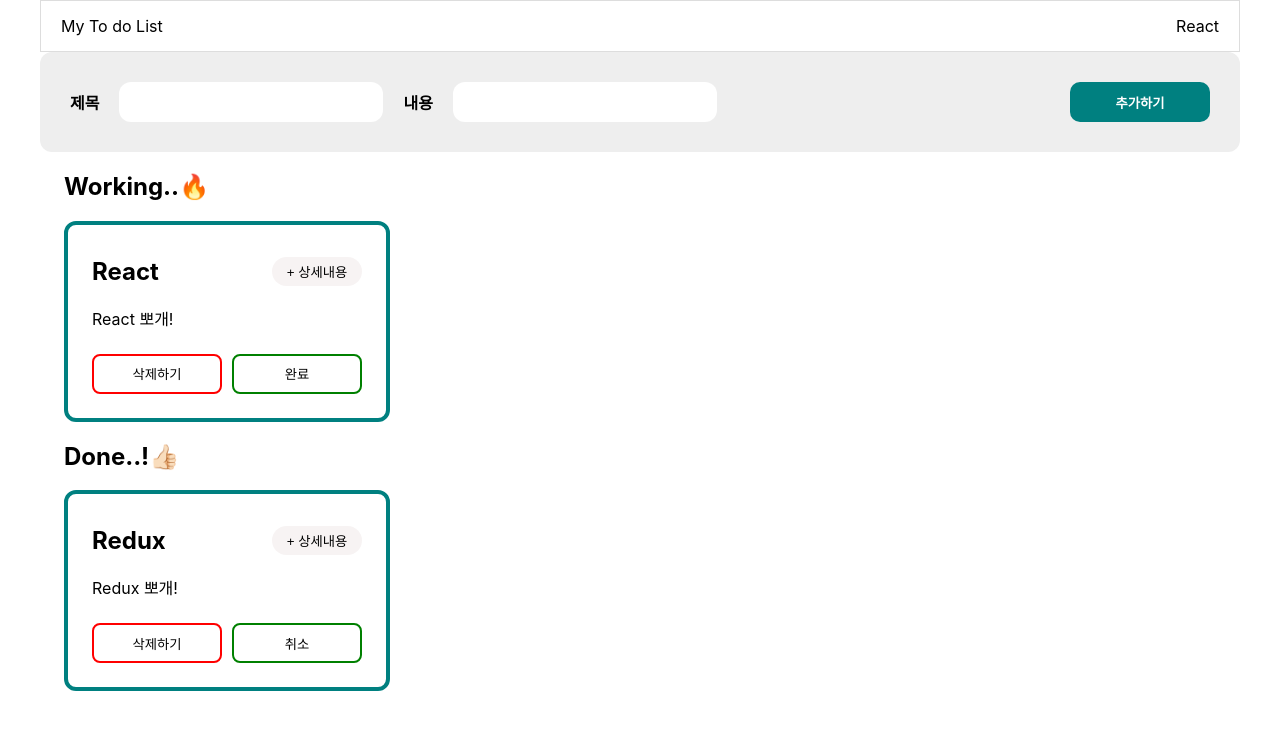
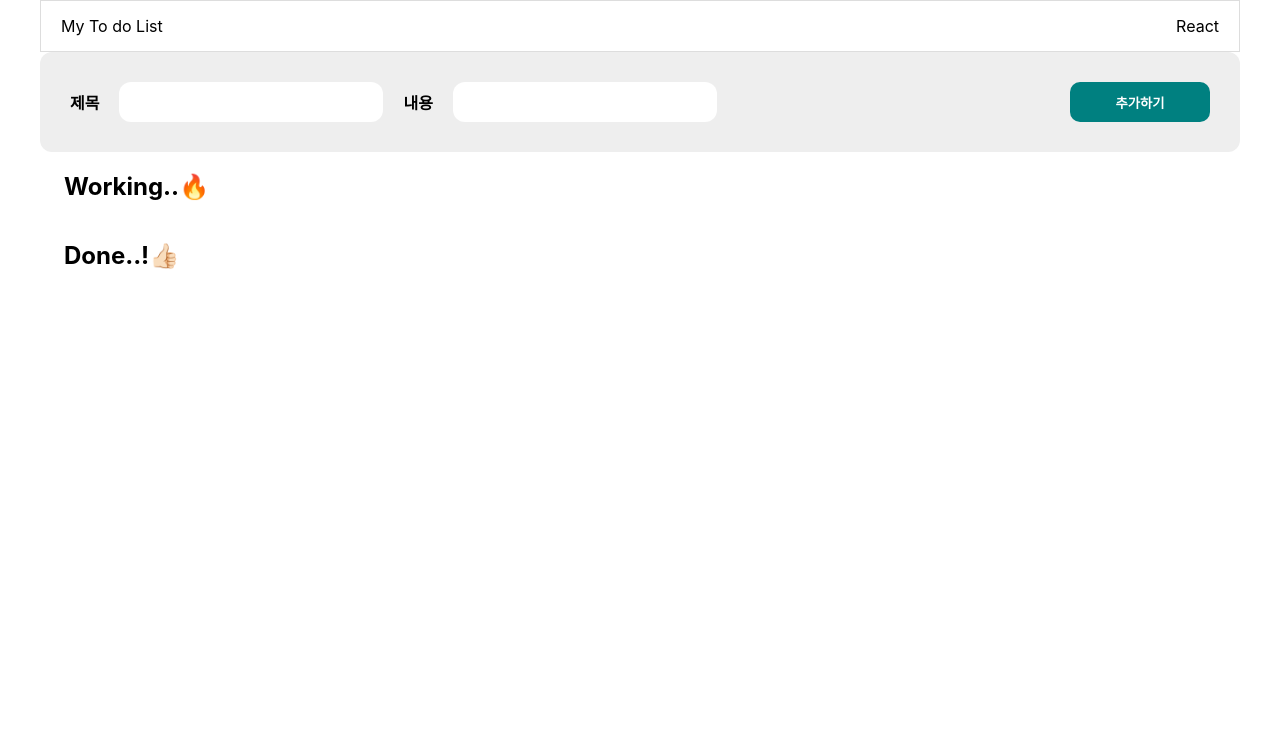
Before and after one commit to NickYOOO/TodoList.ver2, a React (Create React App) app: page / in a window 1280 px wide. Shown: the top 730 px of the page. Built offline with nearby package versions, Linux system fonts and the light colour scheme.

Commit message:
Feat: localstorage 연결

```diff
--- a/src/components/Form.jsx
+++ b/src/components/Form.jsx
@@ -1,6 +1,6 @@
 import React, { useState, useRef } from 'react';
 import styled from "styled-components";
-import { useDispatch } from "react-redux";
+import { useDispatch, useSelector } from "react-redux";
 import { addTodo } from "../redux/modules/todos";
 
 function Form() {
@@ -10,11 +10,9 @@ function Form() {
   // input을 통해 들어오는 값을 받는 state
   const initialState = { id: 0, title: "", body: "", isDone: false }
   const [inputToDo, setInputToDo] = useState(initialState)
-
+  const todoStore = useSelector((state) => state.todos.dataTodos); //store 연결확인
   // id값 주기
   const nextId = useRef(3);
-
-
 
   const onChangeHandler = (e) => {
     const { value, name } = e.target
@@ -25,7 +23,7 @@ function Form() {
     e.preventDefault();
     nextId.current++; //submit 버튼을 누를 때 아이디 값을 하나씩 증가시킴
     //dispatch에 액션을 담아서 리듀서로 보낸다. 여기서 보낸 값이 액션객체의 payload에 들어감
-    dispatch(addTodo({ ...inputToDo }));
+    dispatch(addTodo([...todoStore, inputToDo]));
     setInputToDo(initialState) //이벤트가 끝나고 초기화-> input창을 빈칸으로 만들어 주는 역할
   }
 
--- a/src/components/List.jsx
+++ b/src/components/List.jsx
@@ -1,4 +1,4 @@
-import React from 'react'
+import React, { useEffect } from 'react'
 import styled from "styled-components";
 
 import { useSelector } from "react-redux"; //useSelector 훅 임포트, state값을 조회한다
@@ -11,8 +11,11 @@ function List() {
     const dispatch = useDispatch();
     const navigate = useNavigate();
 
-    const todoStore = useSelector((state) => state.todos); //store 연결확인
+    const todoStore = useSelector((state) => state.todos.dataTodos); //store 연결확인
 
+    useEffect(() => {
+        window.localStorage.setItem('Main', JSON.stringify(todoStore))
+    }, [todoStore]);
     // dispatch로 명령 전달
     const deleteHandler = (selectedId) => {
         dispatch(deleteTodo(selectedId));
@@ -29,7 +32,7 @@ function List() {
                 {todoStore.map((toDo) => {
                     if (toDo.isDone === false) {
                         return (
-                            <TodoContainer>
+                            <TodoContainer key={toDo.id}>
                                 <div>
                                     <StDetailBtn onClick={() => navigate(`/detail/${toDo.id}`)}>
                                         + 상세내용
@@ -57,7 +60,7 @@ function List() {
                 {todoStore.map((toDo) => {
                     if (toDo.isDone === true) {
                         return (
-                            <TodoContainer>
+                            <TodoContainer key={toDo.id}>
                                 <div>
                                     <StDetailBtn onClick={() => navigate(`/detail/${toDo.id}`)}>
                                         + 상세내용
--- a/src/pages/Detail.jsx
+++ b/src/pages/Detail.jsx
@@ -8,7 +8,7 @@ const Detail = () => {
   const param = useParams();
   const navigate = useNavigate();
 
-  const todoStore = useSelector((state) => state.todos)
+  const todoStore = useSelector((state) => state.todos.dataTodos)
 
   return (
     <StContainer>
--- a/src/redux/modules/todos.js
+++ b/src/redux/modules/todos.js
@@ -20,15 +20,14 @@ export const deleteTodo = (payload) => {
 export const updateTodo = (payload) => {
   return {
     type: UPDATE_TODO,
-    payload: payload,
+    payload,
   };
 };
 
 // 초기 상태값
-const initialState = [
-  { id: 1, title: 'React', body: 'React 뽀개!', isDone: false },
-  { id: 2, title: 'Redux', body: 'Redux 뽀개!', isDone: true },
-];
+const initialState = {
+  dataTodos: JSON.parse(localStorage.getItem('Main')) ?? [],
+};
 
 // 리듀서 : state에 변화를 일으키는 함수
 // (1) state를 action의 type에 따라 변경하는 함수이다.
@@ -40,26 +39,35 @@ const todos = (state = initialState, action) => {
   switch (action.type) {
     case ADD_TODO:
       // 기존 state를 복제해서 그 뒤에 새로운 객체를 추가
-      const newTodo = [...state, action.payload];
+      const newTodo = { ...state, dataTodos: action.payload };
       return newTodo;
 
     case DELETE_TODO:
       // filter를 통해 id가 일치하는 내용들을 삭제!
-      const remainedTodo = state.filter((todo) => todo.id !== action.payload);
+      const remainedTodo = {
+        ...state,
+        dataTodos: state.dataTodos.filter((todo) => todo.id !== action.payload),
+      };
       return remainedTodo;
 
     case UPDATE_TODO:
-      const updatedTodo = state.map((todo) => {
-        if (todo.id === action.payload) {
-          // id가 일치하는 곳에서
-          return { ...todo, isDone: !todo.isDone }; //isDone의 값을 반대로(false->true or true->false) 바꿔주는 로직 구현
-          // 마찬가지로 객체의 불변성을 지켜줘야 되니까 전개연산자(...)를 이용해 기존 내용을 복사해서 사용
-        } else {
-          // id가 일치하지 않는다면? 그냥 그대로...
-          return { ...todo };
-        }
-      });
-      return updatedTodo;
+      return {
+        ...state,
+        dataTodos: state.dataTodos.map((todo) =>
+          todo.id === action.payload ? { ...todo, isDone: !todo.isDone } : todo
+        ),
+      };
+    // state.map((todo) => {
+    //   if (todo.id === action.payload) {
+    //     // id가 일치하는 곳에서
+    //     return { ...todo, isDone: !todo.isDone }; //isDone의 값을 반대로(false->true or true->false) 바꿔주는 로직 구현
+    //     // 마찬가지로 객체의 불변성을 지켜줘야 되니까 전개연산자(...)를 이용해 기존 내용을 복사해서 사용
+    //   } else {
+    //     // id가 일치하지 않는다면? 그냥 그대로...
+    //     return { ...todo };
+    //   }
+    // });
+    // return updatedTodo;
 
     default:
       return state;
```
Also changed, not shown: src/pages/Main.jsx (+0 -16 lines).
